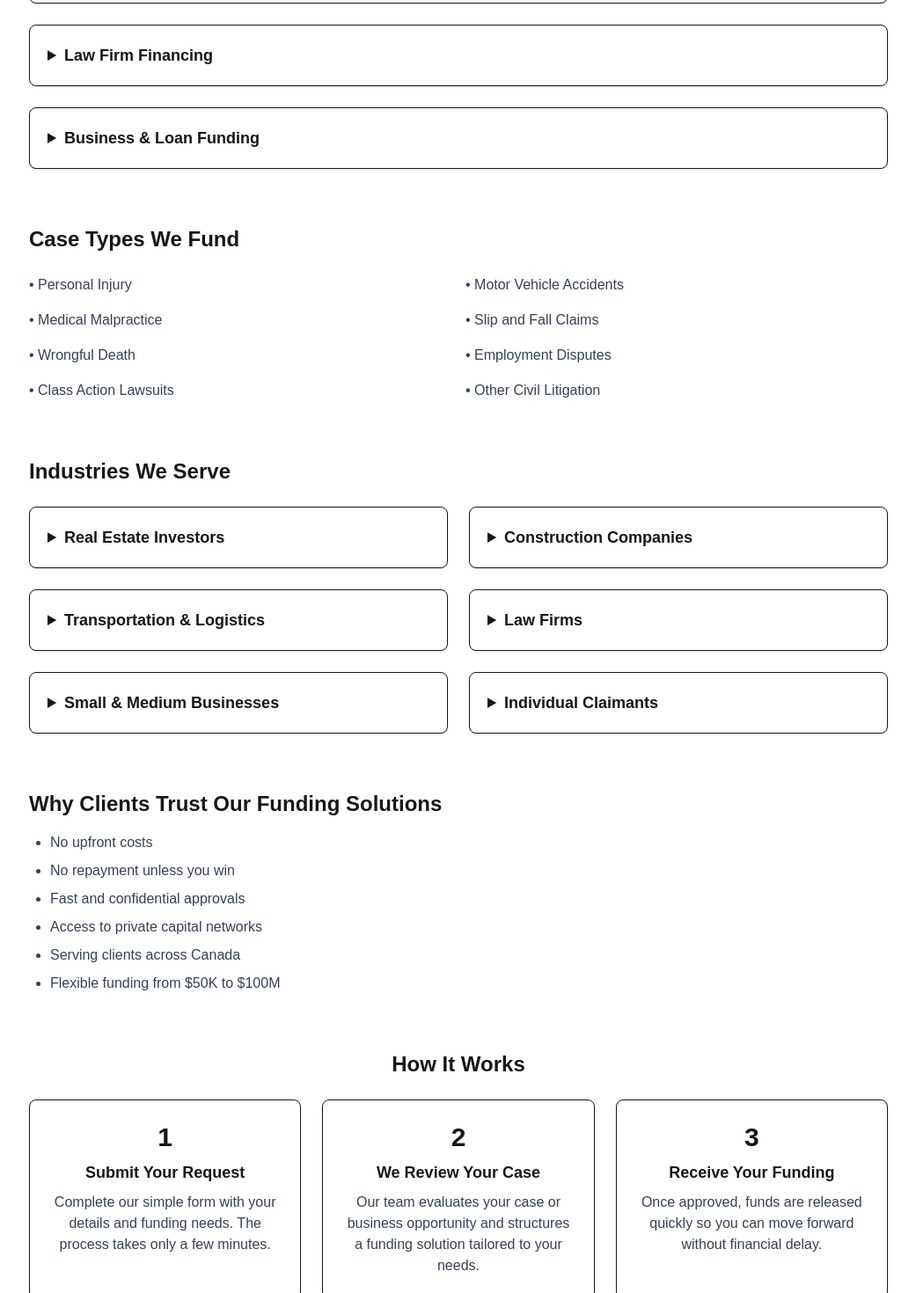
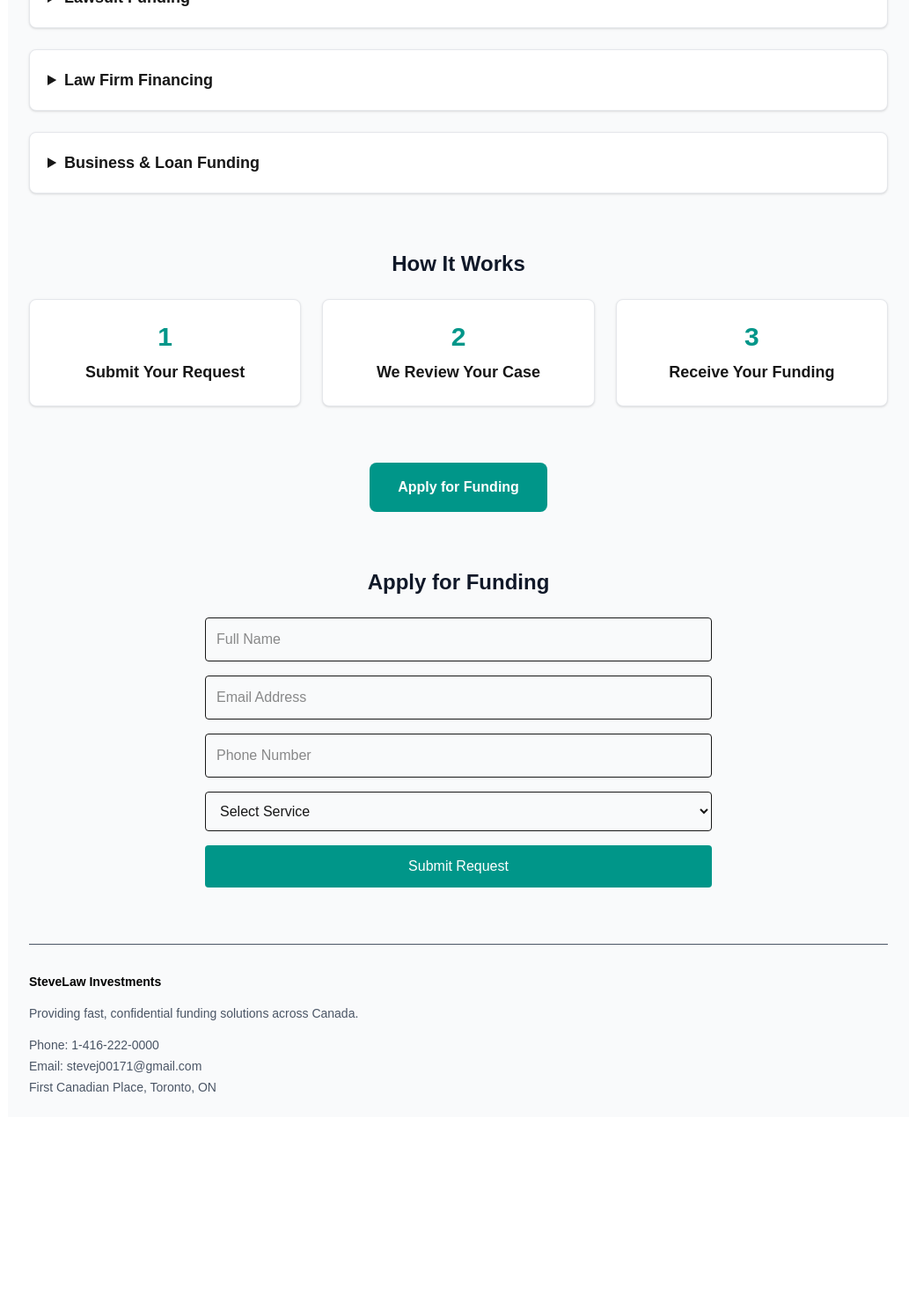
Before and after one commit to stevej00171/my-website, a Next.js app: page / in a window 1280 px wide. Shown: the part 1060-2530 px from the top of the page at 88% size, without its empty margins (119-1160 px from the left). After the commit the page ends 2330 px from the top, so only its background shows below. Built offline with nearby package versions, Linux system fonts and the light colour scheme.

Commit message:
final UI polish teal theme

```diff
--- a/app/page.tsx
+++ b/app/page.tsx
@@ -1,9 +1,11 @@
 import Image from "next/image";
+
 export default function Page() {
   return (
-    <main className="p-6 max-w-5xl mx-auto space-y-16">
+    <main className="p-6 max-w-5xl mx-auto space-y-16 bg-gray-50 min-h-screen">
 
-  <nav className="sticky top-0 bg-white z-50 flex justify-between items-center py-4 border-b mb-8">
+      {/* NAV */}
+      <nav className="sticky top-0 bg-white/90 backdrop-blur z-50 flex justify-between items-center py-4 border-b mb-8">
         <div className="font-bold text-lg">
           SteveLaw Investments
         </div>
@@ -15,7 +17,7 @@ export default function Page() {
       </nav>
 
       {/* HERO */}
-    <section className="text-center space-y-6 py-16 bg-gradient-to-b from-gray-50 to-white rounded-lg">
+      <section className="text-center space-y-6 py-16 bg-gradient-to-b from-teal-50 to-white rounded-lg">
 
         <Image
           src="/badges.png"
@@ -29,22 +31,23 @@ export default function Page() {
           Canada’s Leading Litigation Funding Solutions
         </h1>
 
+        <div className="w-16 h-1 bg-teal-600 mx-auto rounded"></div>
+
         <p className="text-lg text-gray-600">
           We provide fast, confidential settlement advances to individuals awaiting legal settlements—helping you access the funds you need today, without waiting months or years.
         </p>
 
         <a
           href="#contact"
-  className="bg-black text-white px-6 py-3 rounded inline-block"
+          className="bg-teal-600 text-white px-6 py-3 rounded inline-block hover:bg-teal-700 transition"
         >
           Apply for Funding
         </a>
-
       </section>
 
       {/* WHAT WE DO */}
       <section className="space-y-4">
-        <h2 className="text-2xl font-semibold">
+        <h2 className="text-2xl font-semibold text-gray-900">
           Access Your Settlement Before Your Case Ends
         </h2>
         <p className="text-gray-700">
@@ -57,252 +60,72 @@ export default function Page() {
 
       {/* SERVICES */}
       <section id="services" className="space-y-6">
-  <h2 className="text-2xl font-semibold">Our Services</h2>
+        <h2 className="text-2xl font-semibold text-gray-900">Our Services</h2>
 
         <div className="space-y-6">
 
-    <details className="border p-5 rounded-lg shadow-sm bg-white cursor-pointer">
-      <summary className="font-semibold text-lg">
-        Settlement Advances
-      </summary>
-
-      <p className="text-gray-700 mt-3">
-        We provide plaintiffs with early access to a portion of their expected settlement, helping cover living expenses, medical bills, and financial obligations while their case progresses.
-      </p>
-
-      <ul className="list-disc pl-5 text-gray-700 mt-3 space-y-1">
-        <li>No upfront fees</li>
-        <li>Non-recourse in many cases</li>
-        <li>Fast approvals and funding</li>
-      </ul>
-    </details>
-
-    <details className="border p-5 rounded-lg shadow-sm bg-white cursor-pointer">
-      <summary className="font-semibold text-lg">
-        Lawsuit Funding
-      </summary>
-
-      <p className="text-gray-700 mt-3">
-        We offer funding solutions for ongoing legal cases, helping reduce financial pressure so clients can focus on their recovery and legal outcomes without settling early due to financial stress.
-      </p>
-
-      <ul className="list-disc pl-5 text-gray-700 mt-3 space-y-1">
-        <li>Support throughout the duration of your case</li>
-        <li>Flexible funding structures</li>
-        <li>Confidential and fast process</li>
-      </ul>
-    </details>
-
-    <details className="border p-5 rounded-lg shadow-sm bg-white cursor-pointer">
-      <summary className="font-semibold text-lg">
-        Law Firm Financing
-      </summary>
-
-      <p className="text-gray-700 mt-3">
-        We help law firms manage cash flow and finance case-related expenses, allowing them to take on more cases and operate efficiently without financial constraints.
-      </p>
-
-      <ul className="list-disc pl-5 text-gray-700 mt-3 space-y-1">
-        <li>Case cost financing</li>
-        <li>Improved operational cash flow</li>
-        <li>Scale your practice with confidence</li>
-      </ul>
-    </details>
-
-    <details className="border p-5 rounded-lg shadow-sm bg-white cursor-pointer">
-      <summary className="font-semibold text-lg">
-        Business & Loan Funding
-      </summary>
-
-      <p className="text-gray-700 mt-3">
-        Through our network of private lenders, we provide funding solutions for businesses that may not qualify for traditional bank financing, including real estate, construction, and transportation sectors.
-      </p>
-
-      <ul className="list-disc pl-5 text-gray-700 mt-3 space-y-1">
-        <li>Access to private capital</li>
-        <li>Fast approvals and flexible terms</li>
-        <li>Funding from $50K to $100M</li>
-      </ul>
-    </details>
-
-  </div>
-</section>
-
-     {/* CASE TYPES */}
-      <section className="space-y-6">
-  <h2 className="text-2xl font-semibold">Case Types We Fund</h2>
-
-  <div className="grid grid-cols-1 md:grid-cols-2 gap-4 text-gray-700">
-    <div>• Personal Injury</div>
-    <div>• Motor Vehicle Accidents</div>
-    <div>• Medical Malpractice</div>
-    <div>• Slip and Fall Claims</div>
-    <div>• Wrongful Death</div>
-    <div>• Employment Disputes</div>
-    <div>• Class Action Lawsuits</div>
-    <div>• Other Civil Litigation</div>
-  </div>
-</section>
-
-{/* INDUSTRIES */}
-<section className="space-y-6">
-  <h2 className="text-2xl font-semibold">Industries We Serve</h2>
-
-  <div className="grid grid-cols-1 md:grid-cols-2 gap-6">
-
           {[
             {
-        title: "Real Estate Investors",
-        desc: "We provide access to private capital for acquisitions, bridge financing, and property improvements. Whether you’re closing quickly or stabilizing a project, our funding helps you move without delays.",
-        points: [
-          "Fast closings when banks cannot move in time",
-          "Flexible structures tailored to your deal",
-          "Funding for purchase, refinance, or renovation",
-        ],
+              title: "Settlement Advances",
+              desc: "We provide plaintiffs with early access to a portion of their expected settlement, helping cover living expenses and financial obligations.",
             },
             {
-        title: "Construction Companies",
-        desc: "Construction projects require consistent cash flow. We help cover material costs, labor, and operational expenses so your projects stay on track and on schedule.",
-        points: [
-          "Working capital for ongoing projects",
-          "Support for payroll and materials",
-          "Flexible repayment structures",
-        ],
+              title: "Lawsuit Funding",
+              desc: "Funding for ongoing legal cases so clients can focus on outcomes without financial pressure.",
             },
             {
-        title: "Transportation & Logistics",
-        desc: "We support transportation companies with funding for fleet expansion, maintenance, and operational costs so you can keep your business moving.",
-        points: [
-          "Fleet expansion financing",
-          "Coverage for fuel and maintenance",
-          "Capital to scale operations quickly",
-        ],
+              title: "Law Firm Financing",
+              desc: "We help law firms manage cash flow and finance case-related expenses.",
             },
             {
-        title: "Law Firms",
-        desc: "We provide law firms with financing to manage case expenses and improve cash flow while waiting for settlements or contingency outcomes.",
-        points: [
-          "Case cost financing",
-          "Improved cash flow stability",
-          "Scale your practice with confidence",
-        ],
+              title: "Business & Loan Funding",
+              desc: "Access to private capital for businesses that may not qualify for traditional bank financing.",
             },
-      {
-        title: "Small & Medium Businesses",
-        desc: "When traditional financing is not available, we connect businesses with private capital solutions to support growth and stability.",
-        points: [
-          "Quick access to working capital",
-          "Flexible approval criteria",
-          "Funding for expansion or operations",
-        ],
-      },
-      {
-        title: "Individual Claimants",
-        desc: "We help individuals access a portion of their expected settlement early, reducing financial stress while their case progresses.",
-        points: [
-          "No upfront costs",
-          "Non-recourse in many cases",
-          "Fast and confidential approvals",
-        ],
-      },
-    ].map((item, index) => (
-      <details
-        key={index}
-        className="border p-5 rounded-lg shadow-sm bg-white cursor-pointer"
-      >
-        <summary className="font-semibold text-lg">
-          {item.title}
-        </summary>
-
-        <p className="text-gray-700 mt-3">
-          {item.desc}
-        </p>
-
-        <ul className="list-disc pl-5 text-gray-700 mt-3 space-y-1">
-          {item.points.map((point, i) => (
-            <li key={i}>{point}</li>
-          ))}
-        </ul>
+          ].map((item, i) => (
+            <details key={i} className="border border-gray-200 p-5 rounded-lg shadow-sm bg-white hover:shadow-md transition cursor-pointer">
+              <summary className="font-semibold text-lg">{item.title}</summary>
+              <p className="text-gray-700 mt-3">{item.desc}</p>
             </details>
           ))}
 
         </div>
       </section>
 
-      {/* WHY CHOOSE US */}
-      <section className="space-y-4">
-        <h2 className="text-2xl font-semibold">
-          Why Clients Trust Our Funding Solutions
-        </h2>
-        <ul className="list-disc pl-6 text-gray-700 space-y-2">
-          <li>No upfront costs</li>
-          <li>No repayment unless you win</li>
-          <li>Fast and confidential approvals</li>
-          <li>Access to private capital networks</li>
-          <li>Serving clients across Canada</li>
-          <li>Flexible funding from $50K to $100M</li>
-        </ul>
-      </section>
-
       {/* HOW IT WORKS */}
       <section className="space-y-6">
-  <h2 className="text-2xl font-semibold text-center">
+        <h2 className="text-2xl font-semibold text-center text-gray-900">
           How It Works
         </h2>
 
         <div className="grid grid-cols-1 md:grid-cols-3 gap-6 text-center">
 
-    <div className="border p-6 rounded-lg shadow-sm bg-white">
-      <div className="text-3xl font-bold mb-2">1</div>
-      <h3 className="font-semibold text-lg">Submit Your Request</h3>
-      <p className="text-gray-700 mt-2">
-        Complete our simple form with your details and funding needs. The process takes only a few minutes.
-      </p>
+          {[1, 2, 3].map((step) => (
+            <div key={step} className="border border-gray-200 p-6 rounded-lg shadow-sm bg-white hover:shadow-md transition">
+              <div className="text-3xl font-bold text-teal-600 mb-2">{step}</div>
+              <h3 className="font-semibold text-lg">
+                {step === 1 && "Submit Your Request"}
+                {step === 2 && "We Review Your Case"}
+                {step === 3 && "Receive Your Funding"}
+              </h3>
             </div>
-
-    <div className="border p-6 rounded-lg shadow-sm bg-white">
-      <div className="text-3xl font-bold mb-2">2</div>
-      <h3 className="font-semibold text-lg">We Review Your Case</h3>
-      <p className="text-gray-700 mt-2">
-        Our team evaluates your case or business opportunity and structures a funding solution tailored to your needs.
-      </p>
-    </div>
-
-    <div className="border p-6 rounded-lg shadow-sm bg-white">
-      <div className="text-3xl font-bold mb-2">3</div>
-      <h3 className="font-semibold text-lg">Receive Your Funding</h3>
-      <p className="text-gray-700 mt-2">
-        Once approved, funds are released quickly so you can move forward without financial delay.
-      </p>
-    </div>
+          ))}
 
         </div>
       </section>
 
       {/* CTA */}
+      <div className="text-center">
         <a
           href="#contact"
-      className="bg-black text-white px-8 py-4 rounded-lg inline-block font-semibold hover:bg-gray-800 transition"
+          className="bg-teal-600 text-white px-8 py-4 rounded-lg inline-block font-semibold hover:bg-teal-700 transition"
         >
           Apply for Funding
         </a>
-
-      {/* BUSINESS FINANCING */}
-      <section className="space-y-4">
-        <h2 className="text-2xl font-semibold">
-          Additional Financing Solutions
-        </h2>
-        <p className="text-gray-700">
-          In addition to legal funding, we provide access to private capital for real estate investors, construction firms, and transportation companies that may not qualify for traditional bank financing.
-        </p>
-        <p className="text-gray-700">
-          Funding is structured through our network of experienced private lenders.
-        </p>
-      </section>
+      </div>
 
       {/* CONTACT */}
       <section id="contact" className="space-y-6">
-  <h2 className="text-2xl font-semibold text-center">
+        <h2 className="text-2xl font-semibold text-center text-gray-900">
           Apply for Funding
         </h2>
 
@@ -311,35 +134,11 @@ export default function Page() {
           method="POST"
           className="max-w-xl mx-auto space-y-4"
         >
-    <input
-      type="text"
-      name="name"
-      placeholder="Full Name"
-      required
-      className="w-full border p-3 rounded"
-    />
+          <input type="text" name="name" placeholder="Full Name" required className="w-full border p-3 rounded" />
+          <input type="email" name="email" placeholder="Email Address" required className="w-full border p-3 rounded" />
+          <input type="tel" name="phone" placeholder="Phone Number" required className="w-full border p-3 rounded" />
 
-    <input
-      type="email"
-      name="email"
-      placeholder="Email Address"
-      required
-      className="w-full border p-3 rounded"
-    />
-
-    <input
-      type="tel"
-      name="phone"
-      placeholder="Phone Number"
-      required
-      className="w-full border p-3 rounded"
-    />
-
-    <select
-      name="service"
-      required
-      className="w-full border p-3 rounded"
-    >
+          <select name="service" required className="w-full border p-3 rounded">
             <option value="">Select Service</option>
             <option>Settlement Advance</option>
             <option>Lawsuit Funding</option>
@@ -349,18 +148,11 @@ export default function Page() {
 
           <button
             type="submit"
-      className="bg-black text-white px-6 py-3 rounded w-full"
+            className="bg-teal-600 text-white px-6 py-3 rounded w-full hover:bg-teal-700 transition"
           >
             Submit Request
           </button>
         </form>
-</section>
-
-      {/* DISCLAIMER */}
-<section className="text-sm text-gray-500 border-t pt-6">
-  <p>
-    SteveLaw Investments is not a law firm and does not provide legal advice. All funding is subject to review and approval. Terms and conditions apply.
-  </p>
       </section>
 
       {/* FOOTER */}
@@ -371,25 +163,14 @@ export default function Page() {
         </div>
 
         <p>
-    Providing fast, confidential funding solutions across Canada for individuals, law firms, and businesses.
+          Providing fast, confidential funding solutions across Canada.
         </p>
 
         <div className="space-y-1">
           <div>Phone: <a href="tel:14162220000" className="hover:underline">1-416-222-0000</a></div>
           <div>Email: <a href="mailto:stevej00171@gmail.com" className="hover:underline">stevej00171@gmail.com</a></div>
-    <div>
-      First Canadian Place, 100 King St W #5600, Toronto, ON M5X 1C9
+          <div>First Canadian Place, Toronto, ON</div>
         </div>
-  </div>
-
-  <div className="flex flex-wrap gap-4">
-    <a href="/privacy" className="hover:underline">Privacy Policy</a>
-    <a href="/terms" className="hover:underline">Terms of Service</a>
-  </div>
-
-  <p className="text-xs text-gray-500">
-    © {new Date().getFullYear()} SteveLaw Investments. All rights reserved.
-  </p>
 
       </footer>
 
```
Lines whose indentation alone changed are shown as unchanged.
